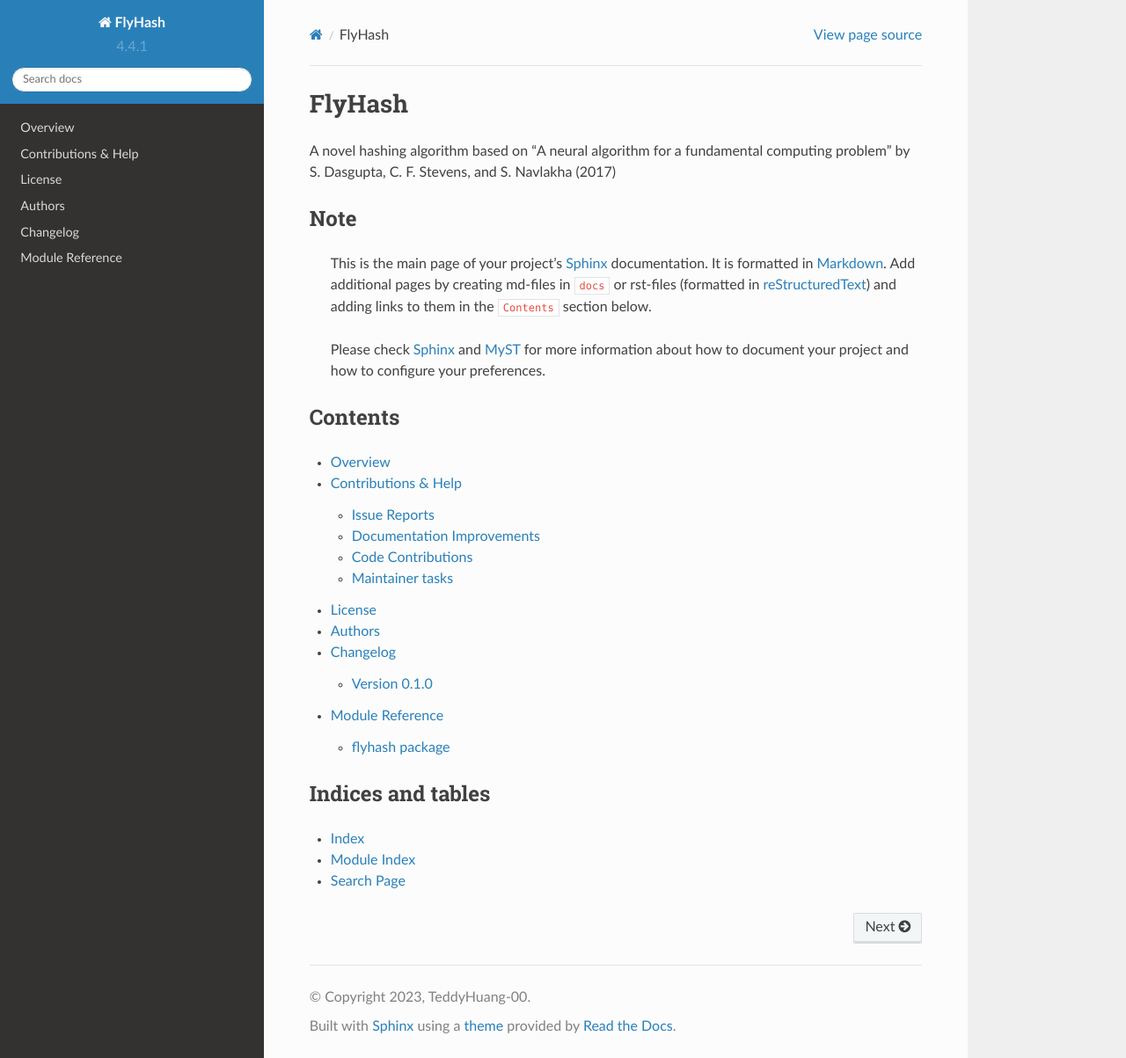
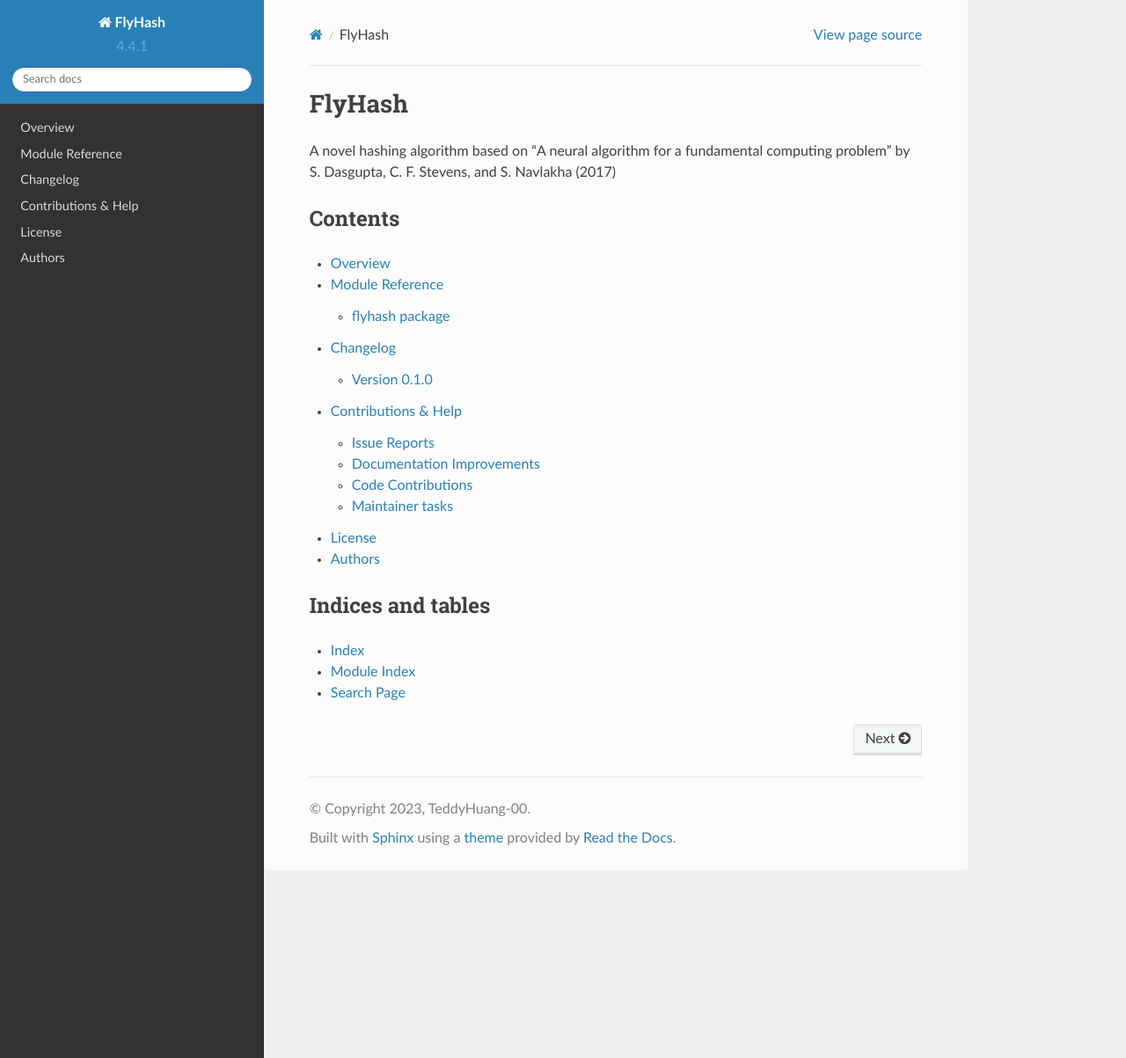
Before and after one commit to TeddyHuang-00/FlyHash, a Sphinx documentation site: the page built from docs/index.md, in a window 1280 px wide and 1203 px high. Shown: the whole window at 88% size. Built offline with Sphinx 7.4.7 and the Read the Docs theme 2.0.0, drawn with Linux system fonts in a browser that asks for light colours.

Commit message:
docs: :memo: Update doc index page layout and content

````diff
--- a/docs/index.md
+++ b/docs/index.md
@@ -1,16 +1,6 @@
 # FlyHash
 
 A novel hashing algorithm based on "A neural algorithm for a fundamental computing problem" by S. Dasgupta, C. F. Stevens, and S. Navlakha (2017)
-
-## Note
-
-> This is the main page of your project's [Sphinx] documentation. It is
-> formatted in [Markdown]. Add additional pages by creating md-files in
-> `docs` or rst-files (formatted in [reStructuredText]) and adding links to
-> them in the `Contents` section below.
->
-> Please check [Sphinx] and [MyST] for more information
-> about how to document your project and how to configure your preferences.
 
 ## Contents
 
@@ -18,11 +8,11 @@
 :maxdepth: 2
 
 Overview <readme>
+Module Reference <api/modules>
+Changelog <changelog>
 Contributions & Help <contributing>
 License <license>
 Authors <authors>
-Changelog <changelog>
-Module Reference <api/modules>
 ```
 
 ## Indices and tables
@@ -30,8 +20,3 @@
 - {ref}`genindex`
 - {ref}`modindex`
 - {ref}`search`
-
-[Sphinx]: http://www.sphinx-doc.org/
-[Markdown]: https://daringfireball.net/projects/markdown/
-[reStructuredText]: http://www.sphinx-doc.org/en/master/usage/restructuredtext/basics.html
-[MyST]: https://myst-parser.readthedocs.io/en/latest/
````
